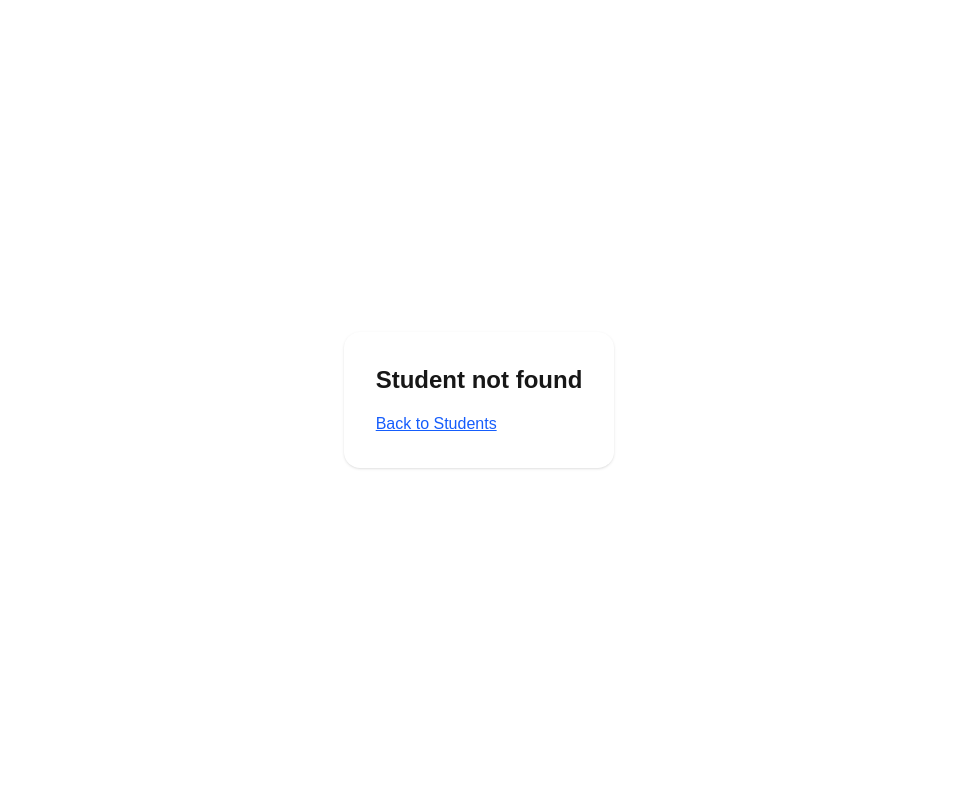
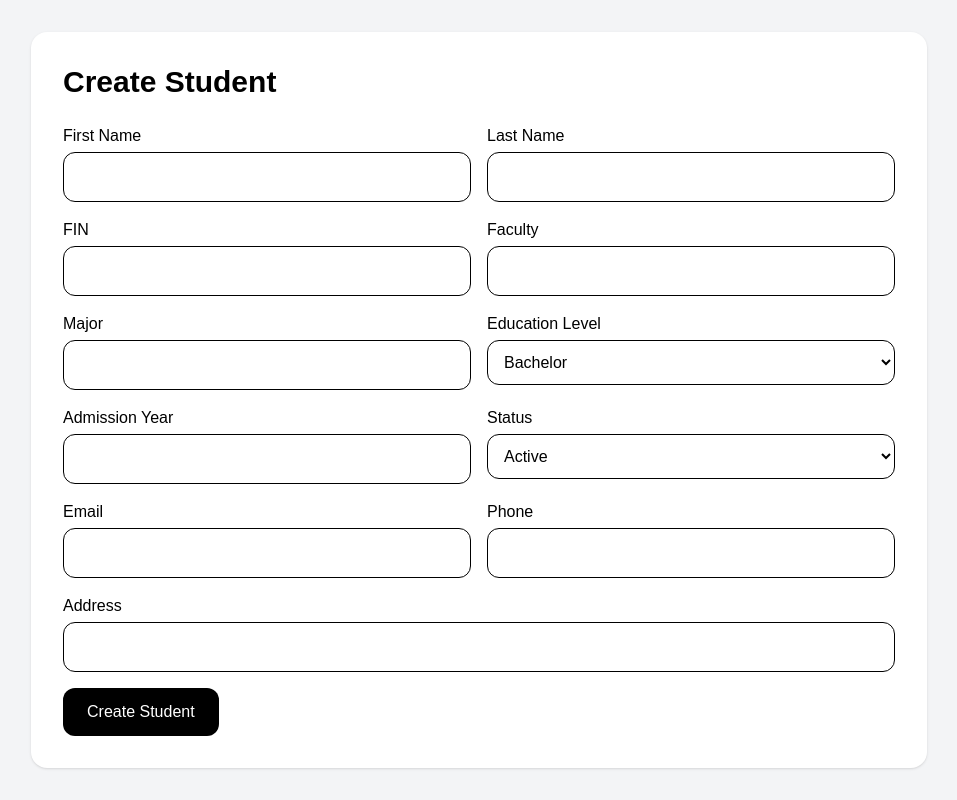
Before and after one commit to Mara0307/student-registartion-panel, a Next.js app: page /students/create in a window 1280 px wide. Before the commit this address had no page. Shown: the whole page, without its empty margins (161-1118 px from the left). Built offline with nearby package versions, Linux system fonts and the light colour scheme.

Commit message:
feat: implement create student page

```diff
--- /dev/null
+++ b/src/app/students/create/page.tsx
@@ -0,0 +1,43 @@
+"use client";
+
+import { useRouter } from "next/navigation";
+import StudentForm from "../../components/students/StudentForm";
+import { useStudents } from "../../context/StudentContext";
+import { StudentFormValues } from "../../lib/validation";
+
+export default function CreateStudentPage() {
+  const router = useRouter();
+  const { addStudent } = useStudents();
+
+  const handleCreate = (values: StudentFormValues) => {
+    addStudent({
+      id: Date.now().toString(),
+      firstName: values.firstName,
+      lastName: values.lastName,
+      fin: values.fin,
+      faculty: values.faculty,
+      major: values.major,
+      educationLevel: values.educationLevel as
+        | "Bachelor"
+        | "Master"
+        | "PhD"
+        | "Diploma",
+      admissionYear: Number(values.admissionYear),
+      status: values.status as "Active" | "Inactive" | "Graduated" | "Suspended",
+      email: values.email,
+      phone: values.phone,
+      address: values.address,
+    });
+
+    router.push("/students");
+  };
+
+  return (
+    <main className="min-h-screen bg-gray-100 p-4 md:p-8">
+      <div className="mx-auto max-w-4xl rounded-2xl bg-white p-8 shadow">
+        <h1 className="mb-6 text-3xl font-bold text-black">Create Student</h1>
+        <StudentForm onSubmit={handleCreate} submitLabel="Create Student" />
+      </div>
+    </main>
+  );
+}
```
